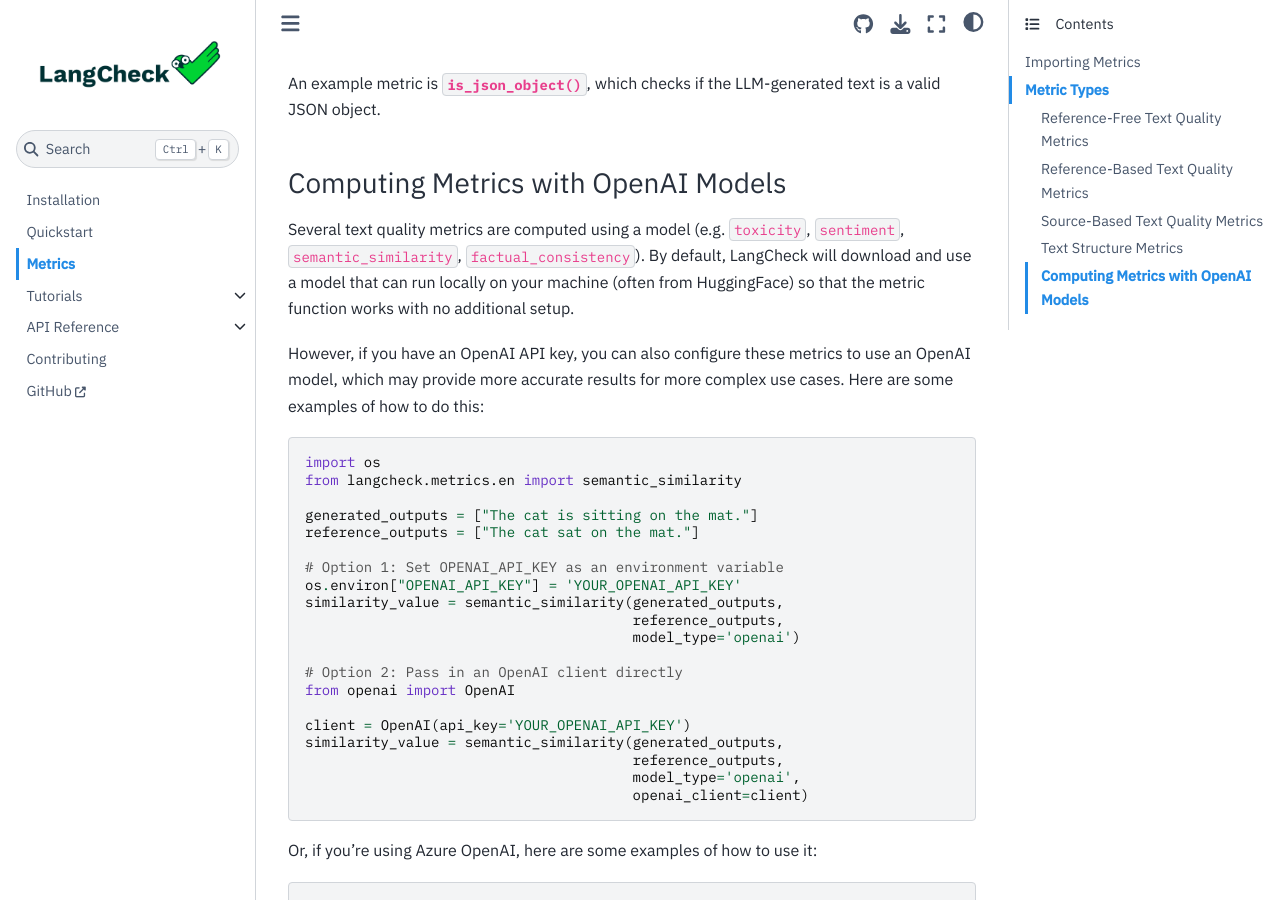
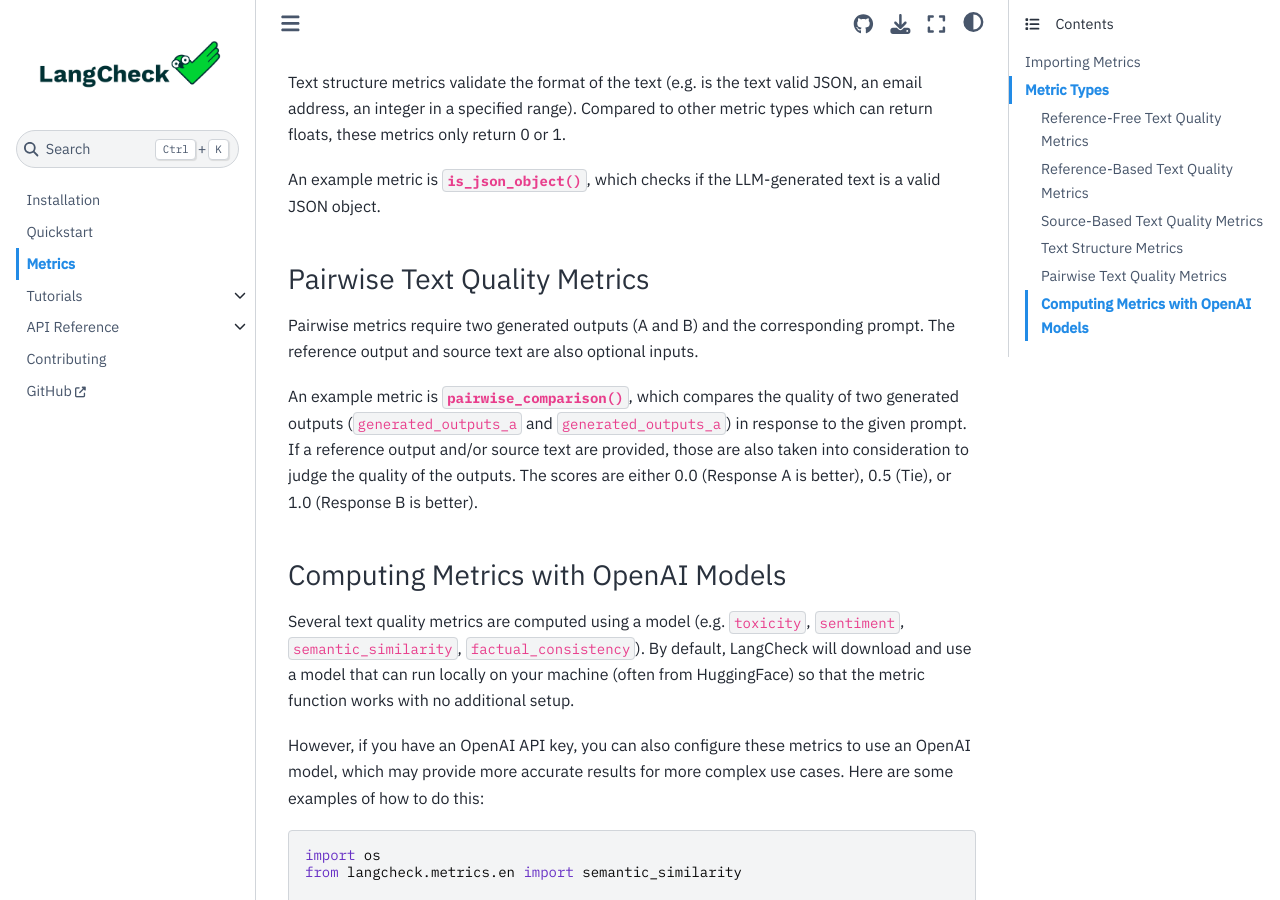
Before and after one commit to citadel-ai/langcheck, a Sphinx documentation site: the page built from docs/metrics.md, in a window 1280 px wide and 900 px high, scrolled down 2454 px. Built offline with Sphinx 7.4.7 and the Sphinx Book theme 1.1.4, drawn with Linux system fonts in a browser that asks for light colours; some of the changed text lies outside the part shown.

Commit message:
add pairwise comparison to metrics.md

```diff
--- a/docs/metrics.md
+++ b/docs/metrics.md
@@ -47,6 +47,7 @@ LangCheck metrics are categorized by metric type, which correspond to the kind o
 | [Reference-Based Text Quality Metrics](#reference-based-text-quality-metrics) | `semantic_similarity(generated_outputs, reference_outputs)`<br>`rouge2(generated_outputs, reference_outputs)`    | EN, JA, DE        |
 | [Source-Based Text Quality Metrics](#source-based-text-quality-metrics)       | `factual_consistency(generated_outputs, sources)`                                                                | EN, JA, DE        |
 | [Text Structure Metrics](#text-structure-metrics)                             | `is_float(generated_outputs, min=0, max=None)`<br>`is_json_object(generated_outputs)`                            | All Languages |
+| [Pairwise Text Quality Metrics](#pairwise-text-quality-metrics) | `pairwise_comparison(generated_outputs_a, generated_outputs_b, prompts)` | EN |
 
 (reference-free-text-quality-metrics)=
 ### Reference-Free Text Quality Metrics
@@ -75,6 +76,13 @@ An example metric is {func}`~langcheck.metrics.en.source_based_text_quality.fact
 Text structure metrics validate the format of the text (e.g. is the text valid JSON, an email address, an integer in a specified range). Compared to other metric types which can return floats, these metrics only return 0 or 1.
 
 An example metric is {func}`~langcheck.metrics.text_structure.is_json_object`, which checks if the LLM-generated text is a valid JSON object.
+
+(pairwise-text-quality-metrics)=
+### Pairwise Text Quality Metrics
+
+Pairwise metrics require two generated outputs (A and B) and the corresponding prompt. The reference output and source text are also optional inputs.
+
+An example metric is {func}`~langcheck.metrics.en.pairwise_text_quality.pairwise_comparison`, which compares the quality of two generated outputs (`generated_outputs_a` and `generated_outputs_a`) in response to the given prompt. If a reference output and/or source text are provided, those are also taken into consideration to judge the quality of the outputs. The scores are either 0.0 (Response A is better), 0.5 (Tie), or 1.0 (Response B is better).
 
 (computing-metrics-with-openai-models)=
 ### Computing Metrics with OpenAI Models
```
